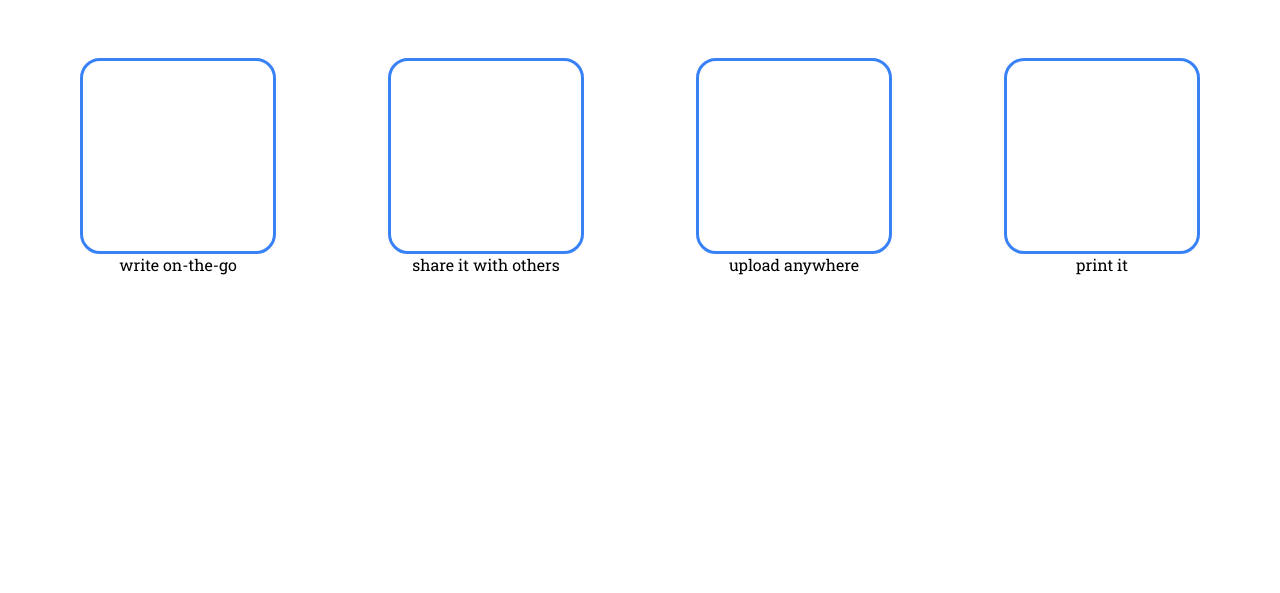
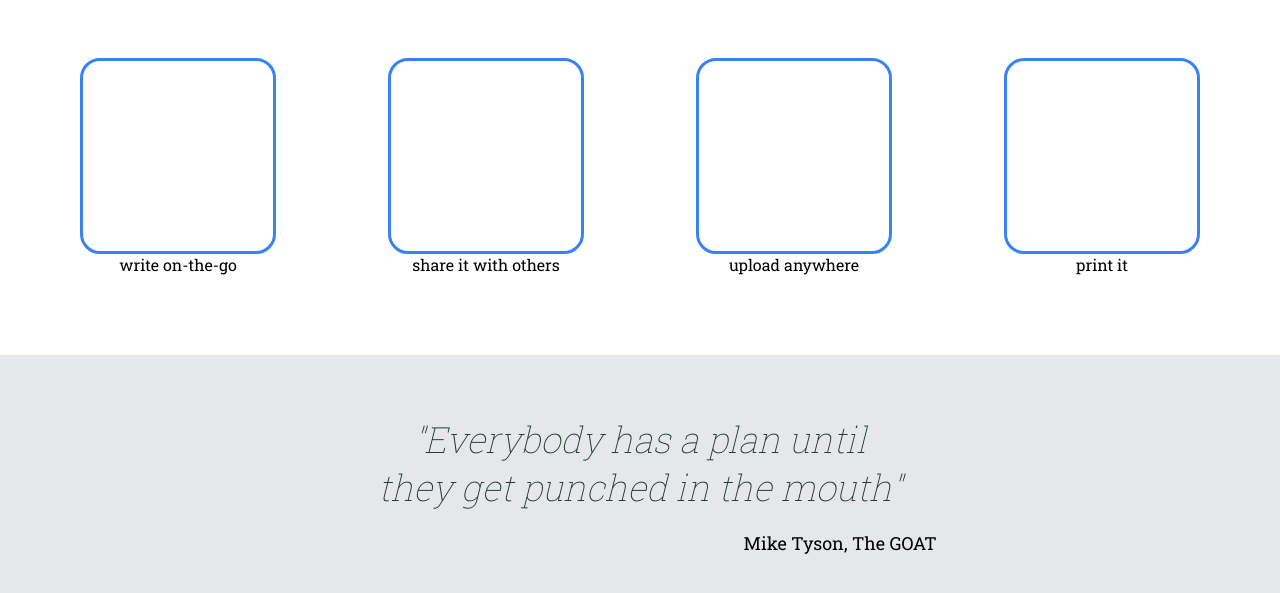
Before and after one commit to onorobi/landing-page2, a plain HTML site: page index.html in a window 1280 px wide. Shown: the part 610-1203 px from the top of the page. Before the commit the page ends 965 px from the top, so only its background shows below. Drawn offline with Linux system fonts and the light colour scheme.

Commit message:
third section ready

```diff
--- a/index.html
+++ b/index.html
@@ -52,5 +52,12 @@
             </div>
         </div>
     </div>
+    <div class="third-section">
+        <h3>"Everybody has a plan until<br>they get punched in the mouth"</h3>
+        <div id="p-div">
+            <p class="p-third"><strong></strong>Mike Tyson, The GOAT</strong></p>
+        </div>
+    </div>
+
 </body>
 </html>
--- a/styles.css
+++ b/styles.css
@@ -121,3 +121,32 @@ h2{
     text-align: center;
     font-size: 16px;
 }
+
+.third-section{
+    background-color: #e5e7eb;
+    height: 250px;
+    display: flex;
+    align-items: center;
+    flex-direction: column;
+}
+
+h3{
+    font-size: 36px;
+    font-style: italic;
+    font-weight: lighter;
+    color: #1f3927;
+    text-align: center;
+    margin-top: 60px;
+}
+
+.p-third{
+    font-size: 18px;
+    text-align: end;
+}
+
+#p-div{
+    display: flex;
+    justify-content: flex-end;
+    margin-left: 400px;
+    margin-top: 20px;
+}
```
